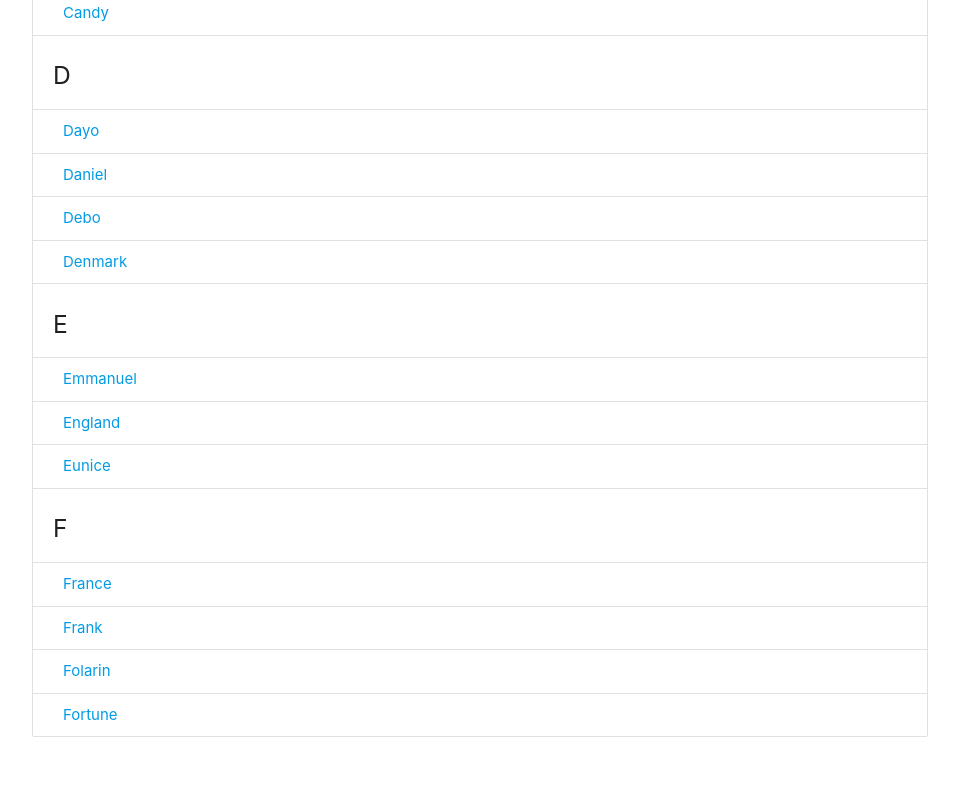
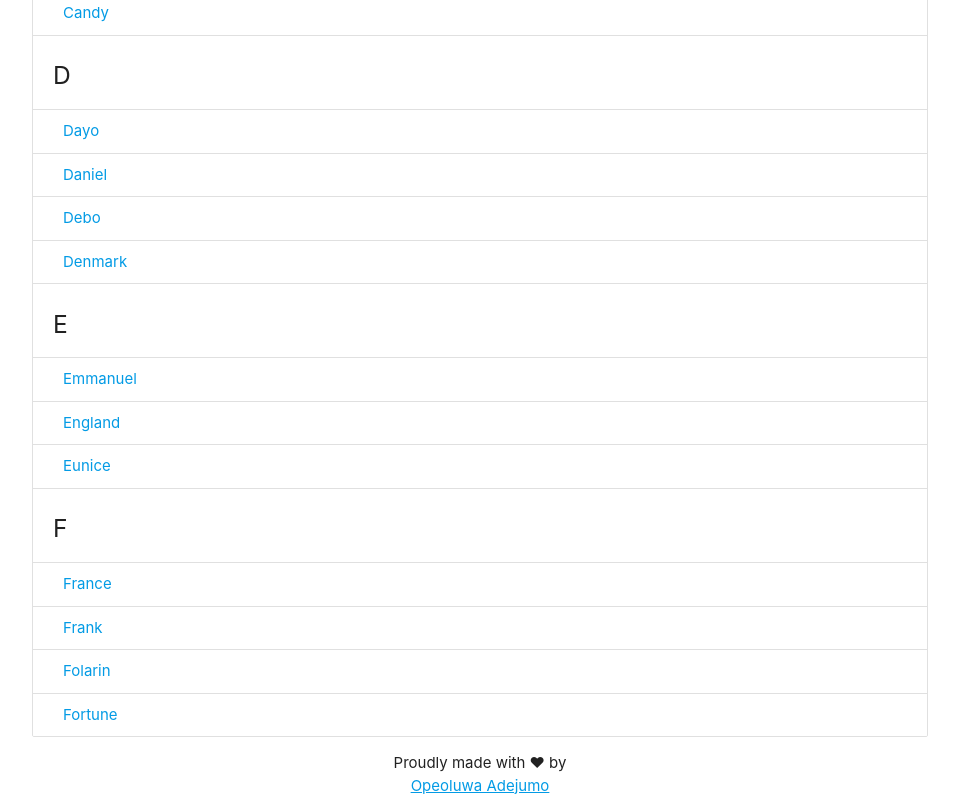
Before and after one commit to OPEOLUWA250/filterable-list, a plain HTML site: page index.html in a window 1280 px wide. Shown: the part 908-1720 px from the top of the page, without its empty margins (160-1119 px from the left). Before the commit the page ends 1660 px from the top, so only its background shows below. Drawn offline with nearby package versions, Linux system fonts and the light colour scheme.

Commit message:
add footer

```diff
--- a/index.html
+++ b/index.html
@@ -119,6 +119,10 @@
         </ul>
     </div>
 
+    <footer>
+        <p>Proudly made with ❤ by <br> <a href="https://opeoluwa250.github.io/Portfolio-website/">Opeoluwa Adejumo</a></p>
+    </footer>
+
     <!--End full body -->
 
     <!-- javaScript area -->
--- a/styles.css
+++ b/styles.css
@@ -1,3 +1,12 @@
+footer {
+    text-align: center;
+}
+
+footer p > a {
+    text-decoration: underline;
+}
+
+
 @media only screen and (max-width: 390px) {
     .center-align {
         font-size: 2.5rem;
```
